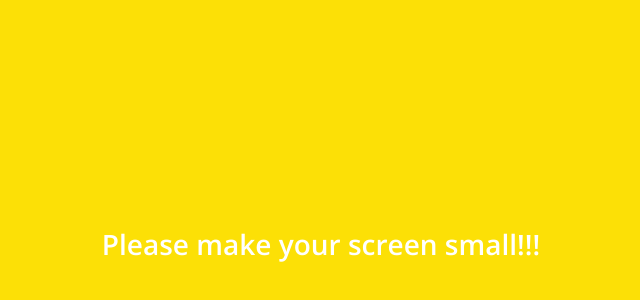
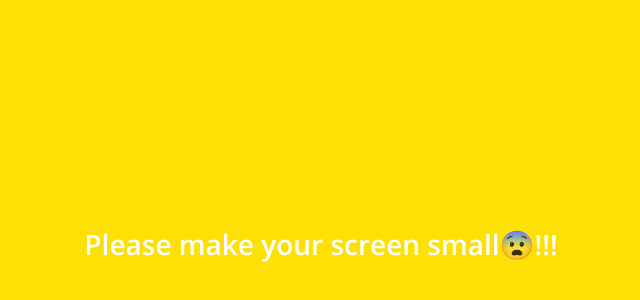
Before and after one commit to taskok2/cocoaClone, a plain HTML site: page chat.html in a window 1280 px wide. Shown: the part 156-456 px from the top of the page, without its empty margins (319-959 px from the left). Drawn offline with nearby package versions, Linux system fonts and the light colour scheme.

Commit message:
2020.06.18
test

```diff
--- a/chat.html
+++ b/chat.html
@@ -80,7 +80,7 @@
     </div>
     <div class="bigScreen">
         <span class="bigScreen__text">
-            Please make your screen small!!!
+            Please make your screen small😨!!!
         </span>
     </div>
 </body>
```
Also changed, not shown: find.html (+1 -1 lines), friends.html (+1 -1 lines), index.html (+1 -1 lines), more.html (+1 -1 lines), settings.html (+1 -1 lines).
